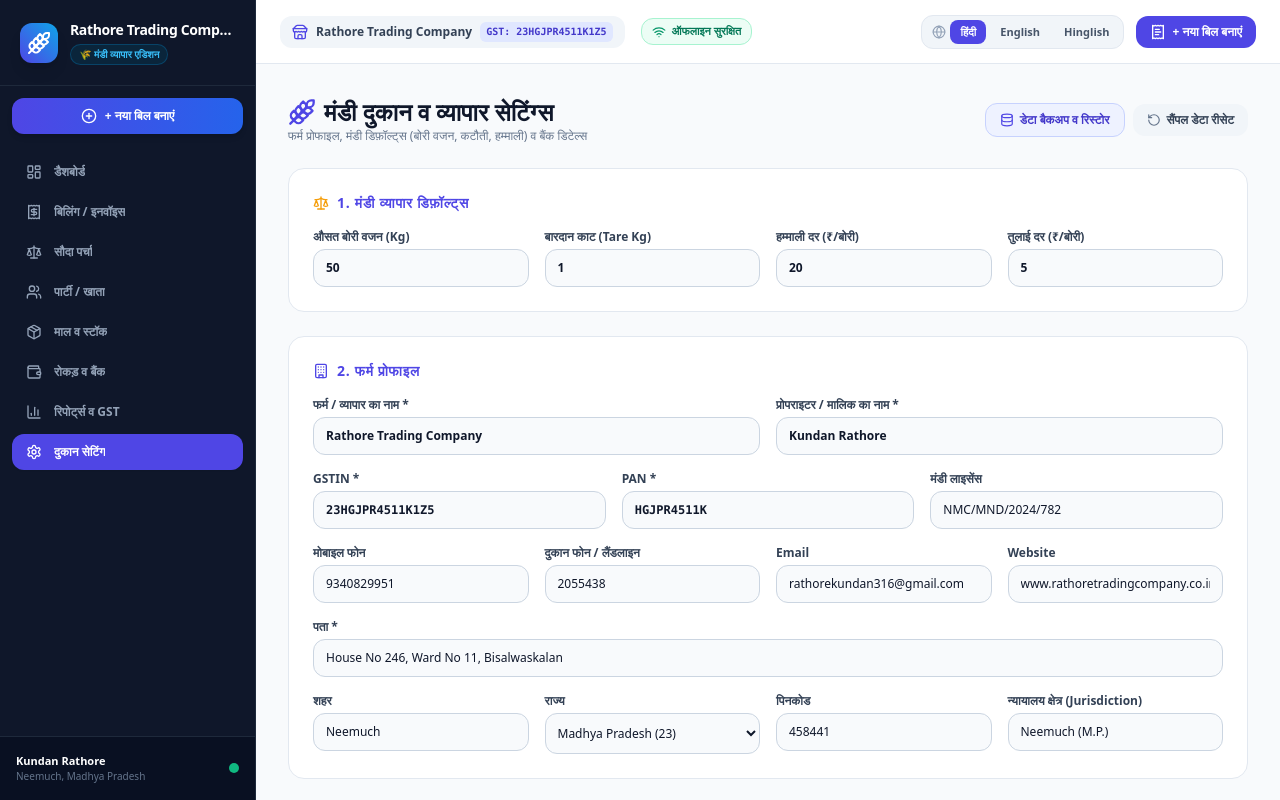
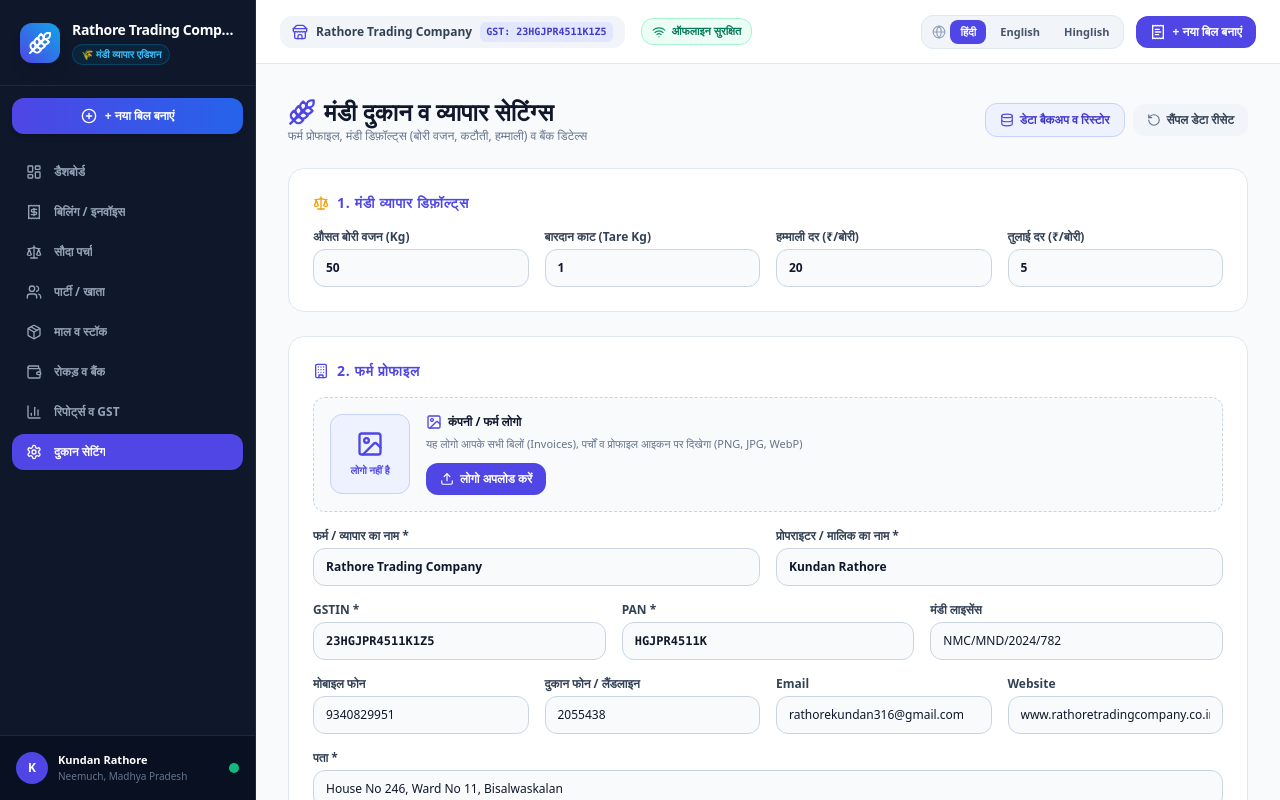
Before and after one commit to Arjunrayhod/MandAi, a Next.js app: page /settings in a window 1280 px wide. Built offline with nearby package versions, Linux system fonts and the light colour scheme.

Commit message:
feat: add company logo upload with automatic bill header and profile icon rendering

```diff
--- a/src/app/settings/page.tsx
+++ b/src/app/settings/page.tsx
@@ -17,7 +17,10 @@ import {
   Database,
   Wheat,
   Scale,
-  Percent
+  Percent,
+  Upload,
+  Image as ImageIcon,
+  Trash2
 } from 'lucide-react';
 
 export default function SettingsPage() {
@@ -26,6 +29,55 @@ export default function SettingsPage() {
   const [showBackupModal, setShowBackupModal] = useState(false);
 
   const [formData, setFormData] = useState<CompanyProfile>(company);
+
+  const handleLogoUpload = (e: React.ChangeEvent<HTMLInputElement>) => {
+    const file = e.target.files?.[0];
+    if (!file) return;
+
+    if (file.size > 5 * 1024 * 1024) {
+      alert(language === 'hi' ? 'कृपया 5MB से छोटी इमेज फ़ाइल चुनें' : 'Please select an image file under 5MB');
+      return;
+    }
+
+    const reader = new FileReader();
+    reader.onload = (event) => {
+      const img = new window.Image();
+      img.onload = () => {
+        const maxDim = 400;
+        let width = img.width;
+        let height = img.height;
+        if (width > height) {
+          if (width > maxDim) {
+            height = Math.round((height * maxDim) / width);
+            width = maxDim;
+          }
+        } else {
+          if (height > maxDim) {
+            width = Math.round((width * maxDim) / height);
+            height = maxDim;
+          }
+        }
+
+        const canvas = document.createElement('canvas');
+        canvas.width = width;
+        canvas.height = height;
+        const ctx = canvas.getContext('2d');
+        if (ctx) {
+          ctx.drawImage(img, 0, 0, width, height);
+          const dataUrl = canvas.toDataURL('image/png', 0.9);
+          setFormData((prev) => ({ ...prev, logoUrl: dataUrl }));
+        } else {
+          setFormData((prev) => ({ ...prev, logoUrl: event.target?.result as string }));
+        }
+      };
+      img.src = event.target?.result as string;
+    };
+    reader.readAsDataURL(file);
+  };
+
+  const handleRemoveLogo = () => {
+    setFormData((prev) => ({ ...prev, logoUrl: undefined }));
+  };
 
   const handleStateChange = (stateName: string) => {
     const found = INDIAN_STATES.find((s) => s.name === stateName);
@@ -214,6 +266,66 @@ export default function SettingsPage() {
             <Building className="w-4 h-4" />
             2. {t('tab_firm_profile', language)}
           </h3>
+
+          {/* Logo Upload Box */}
+          <div className="p-4 bg-slate-50 dark:bg-slate-700/50 rounded-xl border border-dashed border-slate-300 dark:border-slate-600 flex flex-col sm:flex-row items-center gap-4">
+            <div className="shrink-0">
+              {formData.logoUrl ? (
+                <div className="relative group">
+                  <img
+                    src={formData.logoUrl}
+                    alt="Company Logo"
+                    className="w-20 h-20 object-contain rounded-xl bg-white p-1 border border-slate-300 dark:border-slate-600 shadow-sm"
+                  />
+                  <button
+                    type="button"
+                    onClick={handleRemoveLogo}
+                    title={t('remove_logo', language)}
+                    className="absolute -top-2 -right-2 bg-rose-600 text-white p-1 rounded-full shadow-md hover:bg-rose-700 transition"
+                  >
+                    <Trash2 className="w-3.5 h-3.5" />
+                  </button>
+                </div>
+              ) : (
+                <div className="w-20 h-20 rounded-xl bg-indigo-50 dark:bg-indigo-950/60 border border-indigo-200 dark:border-indigo-800 text-indigo-600 dark:text-indigo-400 flex flex-col items-center justify-center font-bold text-xs gap-1">
+                  <ImageIcon className="w-7 h-7" />
+                  <span className="text-[10px] font-semibold">{language === 'hi' ? 'लोगो नहीं है' : 'No Logo'}</span>
+                </div>
+              )}
+            </div>
+
+            <div className="flex-1 space-y-1.5 text-center sm:text-left">
+              <h4 className="text-xs font-bold text-slate-900 dark:text-white flex items-center justify-center sm:justify-start gap-1.5">
+                <ImageIcon className="w-4 h-4 text-indigo-600" />
+                {t('company_logo', language)}
+              </h4>
+              <p className="text-[11px] text-slate-500 dark:text-slate-400">
+                {t('logo_help_text', language)}
+              </p>
+              <div className="flex flex-wrap items-center justify-center sm:justify-start gap-2 pt-1">
+                <label className="cursor-pointer inline-flex items-center gap-1.5 bg-indigo-600 hover:bg-indigo-700 text-white text-xs font-bold px-3.5 py-2 rounded-xl shadow-xs transition transform active:scale-95">
+                  <Upload className="w-3.5 h-3.5" />
+                  {formData.logoUrl ? (language === 'hi' ? 'लोगो बदलें' : language === 'en' ? 'Change Logo' : 'Logo Badlein') : t('upload_logo', language)}
+                  <input
+                    type="file"
+                    accept="image/png,image/jpeg,image/webp,image/svg+xml"
+                    onChange={handleLogoUpload}
+                    className="hidden"
+                  />
+                </label>
+                {formData.logoUrl && (
+                  <button
+                    type="button"
+                    onClick={handleRemoveLogo}
+                    className="inline-flex items-center gap-1 px-3 py-2 rounded-xl border border-rose-200 dark:border-rose-800 bg-rose-50 dark:bg-rose-950/50 text-rose-700 dark:text-rose-300 text-xs font-bold hover:bg-rose-100 transition"
+                  >
+                    <Trash2 className="w-3.5 h-3.5" />
+                    {t('remove_logo', language)}
+                  </button>
+                )}
+              </div>
+            </div>
+          </div>
 
           <div className="grid grid-cols-1 sm:grid-cols-2 gap-4">
             <div>
--- a/src/components/invoices/ThermalTemplate.tsx
+++ b/src/components/invoices/ThermalTemplate.tsx
@@ -12,6 +12,13 @@ export const ThermalTemplate: React.FC<{ invoice: Invoice; company: CompanyProfi
       className="bg-white text-black font-mono text-[11px] max-w-[320px] mx-auto p-4 border border-dashed border-gray-400 shadow-sm print:shadow-none print:border-none print:p-0 print:max-w-full"
     >
       <div className="text-center pb-2 border-b border-dashed border-black">
+        {company.logoUrl && (
+          <img
+            src={company.logoUrl}
+            alt={company.name}
+            className="w-12 h-12 object-contain mx-auto mb-1"
+          />
+        )}
         <h2 className="font-bold text-sm uppercase">{company.name}</h2>
         <p className="text-[10px]">{company.city}, {company.state}</p>
         <p className="text-[10px]">GSTIN: {company.gstin}</p>
--- a/src/components/layout/Header.tsx
+++ b/src/components/layout/Header.tsx
@@ -30,7 +30,15 @@ export const Header: React.FC = () => {
       {/* Left Search / Info */}
       <div className="flex items-center gap-3 sm:gap-4">
         <div className="flex items-center gap-2 text-xs font-semibold text-slate-700 dark:text-slate-200 bg-slate-100 dark:bg-slate-800 px-3 py-1.5 rounded-xl">
-          <Store className="w-4 h-4 text-indigo-600 shrink-0" />
+          {company.logoUrl ? (
+            <img
+              src={company.logoUrl}
+              alt={company.name}
+              className="w-5 h-5 rounded-md object-contain bg-white p-0.5 border border-slate-200 dark:border-slate-700 shrink-0"
+            />
+          ) : (
+            <Store className="w-4 h-4 text-indigo-600 shrink-0" />
+          )}
           <span className="font-bold truncate max-w-[150px] sm:max-w-[220px]">{company.name}</span>
           <span className="text-[10px] bg-indigo-100 dark:bg-indigo-900/60 text-indigo-700 dark:text-indigo-300 font-mono px-1.5 py-0.5 rounded-md hidden sm:inline-block">
             GST: {company.gstin}
--- a/src/components/layout/Sidebar.tsx
+++ b/src/components/layout/Sidebar.tsx
@@ -37,9 +37,17 @@ export const Sidebar: React.FC = () => {
     <aside className="w-64 bg-slate-900 text-slate-300 flex flex-col shrink-0 border-r border-slate-800 print:hidden select-none">
       {/* Brand Logo & Name */}
       <div className="p-5 border-b border-slate-800 flex items-center gap-3">
-        <div className="w-10 h-10 rounded-xl bg-gradient-to-tr from-indigo-600 to-sky-500 text-white flex items-center justify-center font-bold text-lg shadow-lg">
-          <Wheat className="w-6 h-6" />
-        </div>
+        {company.logoUrl ? (
+          <img
+            src={company.logoUrl}
+            alt={company.name}
+            className="w-10 h-10 rounded-xl object-contain bg-white p-1 border border-slate-700 shadow-md shrink-0"
+          />
+        ) : (
+          <div className="w-10 h-10 rounded-xl bg-gradient-to-tr from-indigo-600 to-sky-500 text-white flex items-center justify-center font-bold text-lg shadow-lg shrink-0">
+            <Wheat className="w-6 h-6" />
+          </div>
+        )}
         <div className="overflow-hidden">
           <h2 className="text-sm font-bold text-white truncate tracking-tight">
             {company.name || 'MandAi SaaS'}
@@ -86,12 +94,25 @@ export const Sidebar: React.FC = () => {
 
       {/* Bottom Profile Info */}
       <div className="p-4 border-t border-slate-800 text-[11px] bg-slate-950/40">
-        <div className="flex items-center justify-between">
-          <div>
-            <p className="font-bold text-white truncate">{company.ownerName || 'Kundan Rathore'}</p>
-            <p className="text-slate-500 text-[10px]">{company.city}, {company.state}</p>
+        <div className="flex items-center justify-between gap-2.5">
+          <div className="flex items-center gap-2.5 min-w-0">
+            {company.logoUrl ? (
+              <img
+                src={company.logoUrl}
+                alt={company.ownerName}
+                className="w-8 h-8 rounded-full object-cover bg-white border border-slate-700 shrink-0"
+              />
+            ) : (
+              <div className="w-8 h-8 rounded-full bg-indigo-600 text-white flex items-center justify-center font-bold text-xs shrink-0">
+                {(company.ownerName || company.name || 'M')[0].toUpperCase()}
+              </div>
+            )}
+            <div className="overflow-hidden">
+              <p className="font-bold text-white truncate">{company.ownerName || 'Kundan Rathore'}</p>
+              <p className="text-slate-500 text-[10px] truncate">{company.city}, {company.state}</p>
+            </div>
           </div>
-          <span className="w-2.5 h-2.5 rounded-full bg-emerald-500 shadow-xs shadow-emerald-500/50"></span>
+          <span className="w-2.5 h-2.5 rounded-full bg-emerald-500 shadow-xs shadow-emerald-500/50 shrink-0"></span>
         </div>
       </div>
     </aside>
--- a/src/lib/translations.ts
+++ b/src/lib/translations.ts
@@ -1447,6 +1447,26 @@ export const TRANSLATIONS = {
     en: 'Save Settings',
     hinglish: 'Settings Save Karein',
   },
+  company_logo: {
+    hi: 'कंपनी / फर्म लोगो',
+    en: 'Company / Firm Logo',
+    hinglish: 'Company / Firm Logo',
+  },
+  upload_logo: {
+    hi: 'लोगो अपलोड करें',
+    en: 'Upload Logo',
+    hinglish: 'Logo Upload Karein',
+  },
+  remove_logo: {
+    hi: 'लोगो हटाएं',
+    en: 'Remove Logo',
+    hinglish: 'Logo Hatayein',
+  },
+  logo_help_text: {
+    hi: 'यह लोगो आपके सभी बिलों (Invoices), पर्चों व प्रोफाइल आइकन पर दिखेगा (PNG, JPG, WebP)',
+    en: 'This logo will appear on all your invoices, bills and profile avatar (PNG, JPG, WebP)',
+    hinglish: 'Ye logo aapke sabhi bills, invoice aur profile icon par show hoga (PNG, JPG)',
+  },
 };
 
 export type TranslationKey = keyof typeof TRANSLATIONS;
```
Also changed, not shown: src/components/invoices/ModernTemplate.tsx (+11 -3 lines), src/components/invoices/RathoreClassicTemplate.tsx (+8 -0 lines).
